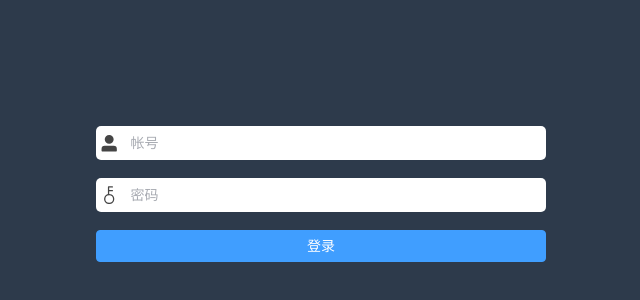
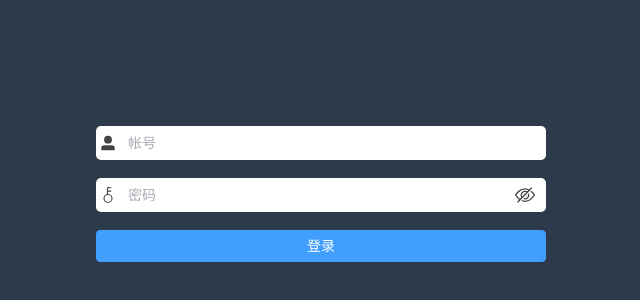
Before and after one commit to dxsooo/saop, a Vue app: page /login in a window 1280 px wide. Shown: the part 74-374 px from the top of the page, without its empty margins (319-959 px from the left). Built offline with nearby package versions, Linux system fonts and the light colour scheme.

Commit message:
add password show hide

```diff
--- a/src/views/LoginView.vue
+++ b/src/views/LoginView.vue
@@ -9,11 +9,15 @@
                     autocomplete="on" />
             </el-form-item>
             <el-form-item prop="password">
-                <div class="svg-container">
+                <span class="svg-container">
                     <Key />
-                </div>
-                <el-input v-model="loginForm.password" name="password" placeholder="密码" type="password" tabindex="2"
-                    autocomplete="off" />
+                </span>
+                <el-input v-model="loginForm.password" name="password" placeholder="密码"
+                    :type="passwordHide ? 'password' : ''" tabindex="2" autocomplete="off" />
+                <span class="show-pwd" @click="showPwd">
+                    <Hide v-if="passwordHide" />
+                    <View v-else />
+                </span>
             </el-form-item>
             <el-button type="primary" @click="submitForm(formRef)" style="width:100%; margin-bottom:30px;">
                 登录
@@ -29,6 +33,7 @@ import type { FormInstance, FormRules } from 'element-plus'
 import { useRouter } from 'vue-router'
 import { get_current_user_info } from '@/api/user';
 import { ElNotification } from 'element-plus'
+import { View } from '@element-plus/icons-vue';
 
 
 const rules = reactive<FormRules>({
@@ -46,6 +51,11 @@ const loginForm = reactive({
     password: '',
 })
 const router = useRouter()
+
+const passwordHide = ref(true)
+const showPwd = () => {
+    passwordHide.value = !passwordHide.value
+}
 
 const submitForm = (formEl: FormInstance | undefined) => {
     if (!formEl) return
@@ -101,7 +111,7 @@ const submitForm = (formEl: FormInstance | undefined) => {
 
     .el-input {
         display: flex;
-        width: 95%;
+        width: 85%;
         border: 0px;
 
         :deep(.el-input__wrapper) {
@@ -111,7 +121,7 @@ const submitForm = (formEl: FormInstance | undefined) => {
     }
 
     .svg-container {
-        width: 5%;
+        width: 20px;
         height: 100%;
         display: flex;
         align-items: center;
@@ -120,5 +130,12 @@ const submitForm = (formEl: FormInstance | undefined) => {
             padding-left: 2px;
         }
     }
+
+    .show-pwd {
+        position: absolute;
+        right: 10px;
+        top: 5px;
+        width: 20px;
+    }
 }
 </style>
```
